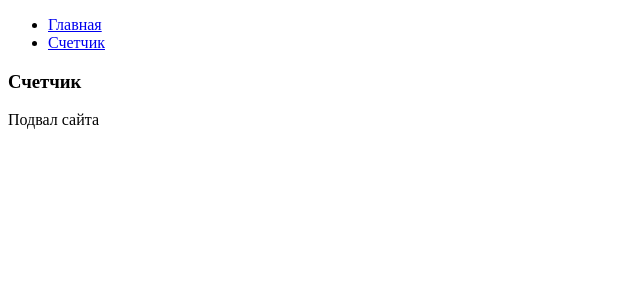
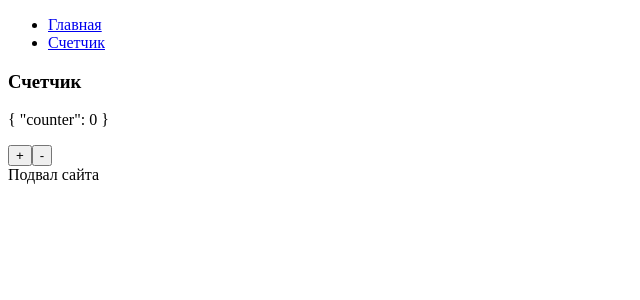
Before and after one commit to newbornfrontender/nuxt-simple-examples, a Nuxt app: page /counter in a window 1280 px wide. Shown: the top 300 px of the page, without its empty margins (0-640 px from the left). Built offline with nearby package versions, Linux system fonts and the light colour scheme.

Commit message:
Добавил счетчик

```diff
--- a/pages/counter.vue
+++ b/pages/counter.vue
@@ -1,15 +1,33 @@
 <template>
   <section>
     <h1>{{ title }}</h1>
+
+    <div>
+      <p>{{ counter }}</p>
+
+      <button v-on:click="increment">+</button>
+      <button v-on:click="decrement">-</button>
+    </div>
   </section>
 </template>
 
 <script>
+  import { mapState, mapMutations } from 'vuex';
+
   export default {
     name: 'page-counter',
 
     data: () => ({
       title: 'Счетчик',
+    }),
+
+    methods: mapMutations({
+      increment: 'counter/increment',
+      decrement: 'counter/decrement',
+    }),
+
+    computed: mapState({
+      counter: 'counter',
     }),
 
     head () {
```
